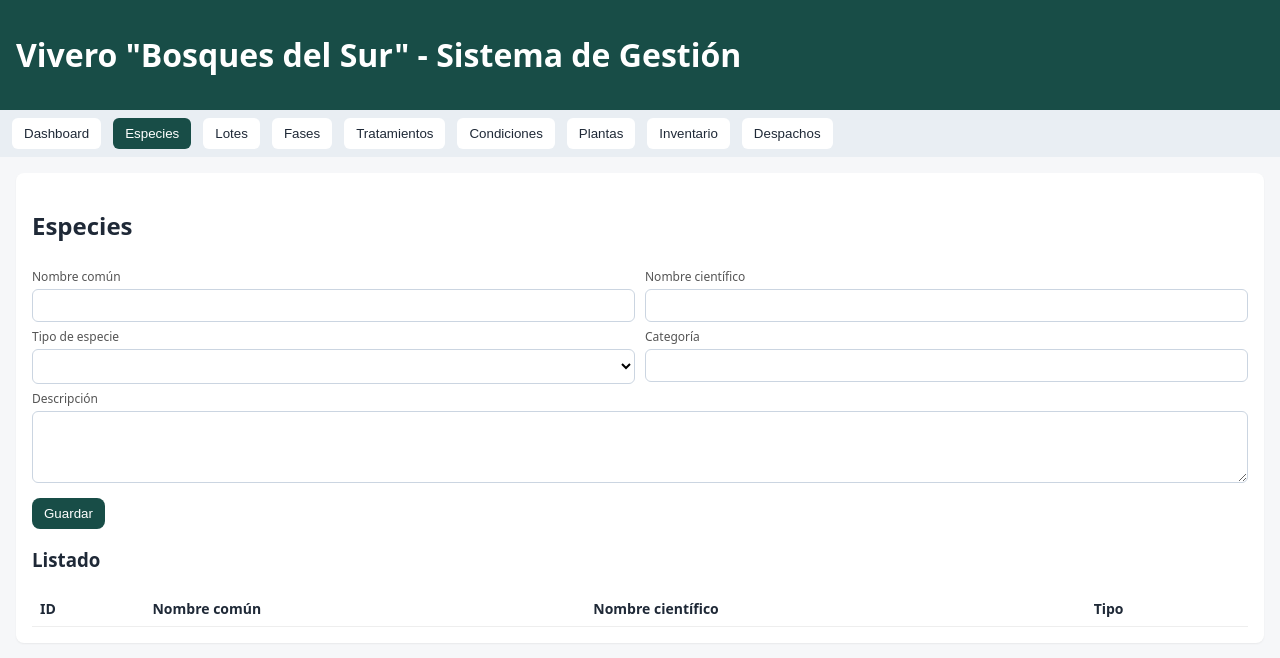
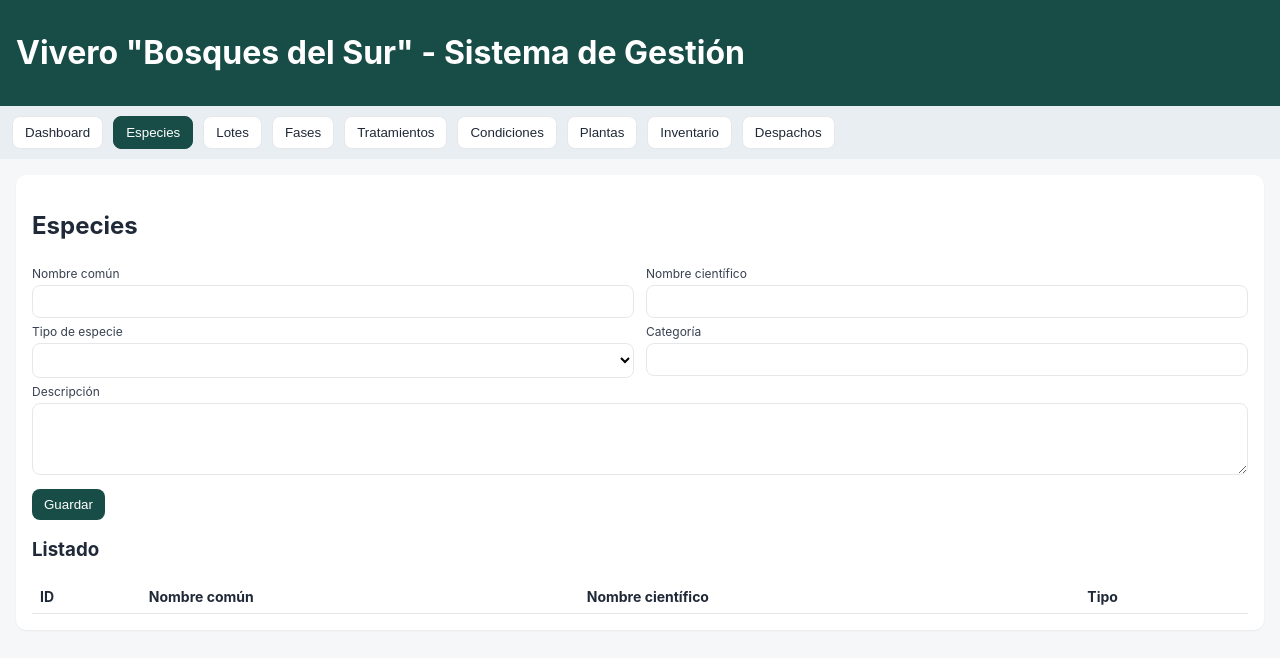
Before and after one commit to Thekempachi/SISTEMA-DE-GESTION-DE-VIVERO-FORESTAL-BOSQUES-DEL-SUR-, a PHP site: page /html/index.html in a window 1280 px wide, after a click on "Especies". Shown: the top 658 px of the page. Run offline with PHP 8.4, Linux system fonts and the light colour scheme; lists and menus that the app fills with data are empty.

Commit message:
actualizacion del css por la culpa de robby

```diff
--- a/Sistema_Gestion_Vivero/frontend/css/styles.css
+++ b/Sistema_Gestion_Vivero/frontend/css/styles.css
@@ -26,3 +26,6 @@ th,td{padding:8px;border-bottom:1px solid var(--border);text-align:left}
 .muted{color:var(--muted)}
 .success{color:#0a9955}
 .error{color:#c00000}
+/* Moved from inline styles in index.html */
+#pl-qr{margin-top:12px}
+#form-orden-linea{margin-top:12px}
--- a/Sistema_Gestion_Vivero/frontend/html/index.html
+++ b/Sistema_Gestion_Vivero/frontend/html/index.html
@@ -7,28 +7,6 @@
   <link rel="stylesheet" href="../css/styles.css" />
   <script src="https://cdnjs.cloudflare.com/ajax/libs/qrcodejs/1.0.0/qrcode.min.js"></script>
   <script defer src="../js/script.js"></script>
-  <style>
-    /* Fallback minimal styling if CSS not loaded */
-    body { font-family: system-ui, -apple-system, Segoe UI, Roboto, sans-serif; margin: 0; background: #f6f7f9; }
-    header { background: #184d47; color: #fff; padding: 12px 16px; }
-    nav { display: flex; gap: 12px; padding: 8px 12px; background: #e9eef3; flex-wrap: wrap; }
-    nav button { border: 0; background: #fff; padding: 8px 12px; border-radius: 6px; cursor: pointer; color:#1f2937; }
-    nav button.active { background: #184d47; color: #fff; }
-    main { padding: 16px; }
-    section { display: none; background: #fff; border-radius: 8px; padding: 16px; box-shadow: 0 1px 2px rgba(0,0,0,0.06); }
-    section.active { display: block; }
-    .grid { display: grid; gap: 12px; grid-template-columns: repeat(auto-fit, minmax(260px, 1fr)); }
-    .card { border: 1px solid #e5e7eb; border-radius: 6px; padding: 12px; background: #fff; }
-    form .row { display: grid; grid-template-columns: 1fr 1fr; gap: 10px; }
-    label { display: block; font-size: 12px; color: #555; margin-bottom: 4px; }
-    input, select, textarea { width: 100%; padding: 8px; border: 1px solid #cbd5e1; border-radius: 6px; }
-    table { width: 100%; border-collapse: collapse; font-size: 14px; }
-    th, td { padding: 8px; border-bottom: 1px solid #eee; text-align: left; }
-    .actions { display: flex; gap: 8px; }
-    .muted { color: #666; }
-    .success { color: #0b7; }
-    .error { color: #c00; }
-  </style>
   <script>
     window.addEventListener('DOMContentLoaded', () => {
       document.querySelectorAll('nav button').forEach(btn => {
@@ -264,7 +242,7 @@
         <select id="pl-ubicacion"></select>
         <div class="actions"><button>Etiquetar</button><span id="pl-msg" class="muted"></span></div>
       </form>
-      <div id="pl-qr" style="margin-top:12px;"></div>
+      <div id="pl-qr"></div>
       <h3>Últimas plantas</h3>
       <table>
         <thead><tr><th>ID</th><th>QR</th><th>Especie</th><th>Altura</th></tr></thead>
@@ -305,7 +283,7 @@
         <input id="od-notas" />
         <div class="actions"><button>Crear Orden</button><span id="od-msg" class="muted"></span></div>
       </form>
-      <form id="form-orden-linea" style="margin-top:12px;">
+      <form id="form-orden-linea">
         <label>Orden ID</label>
         <input id="ol-orden" />
         <label>Planta ID</label>
```
